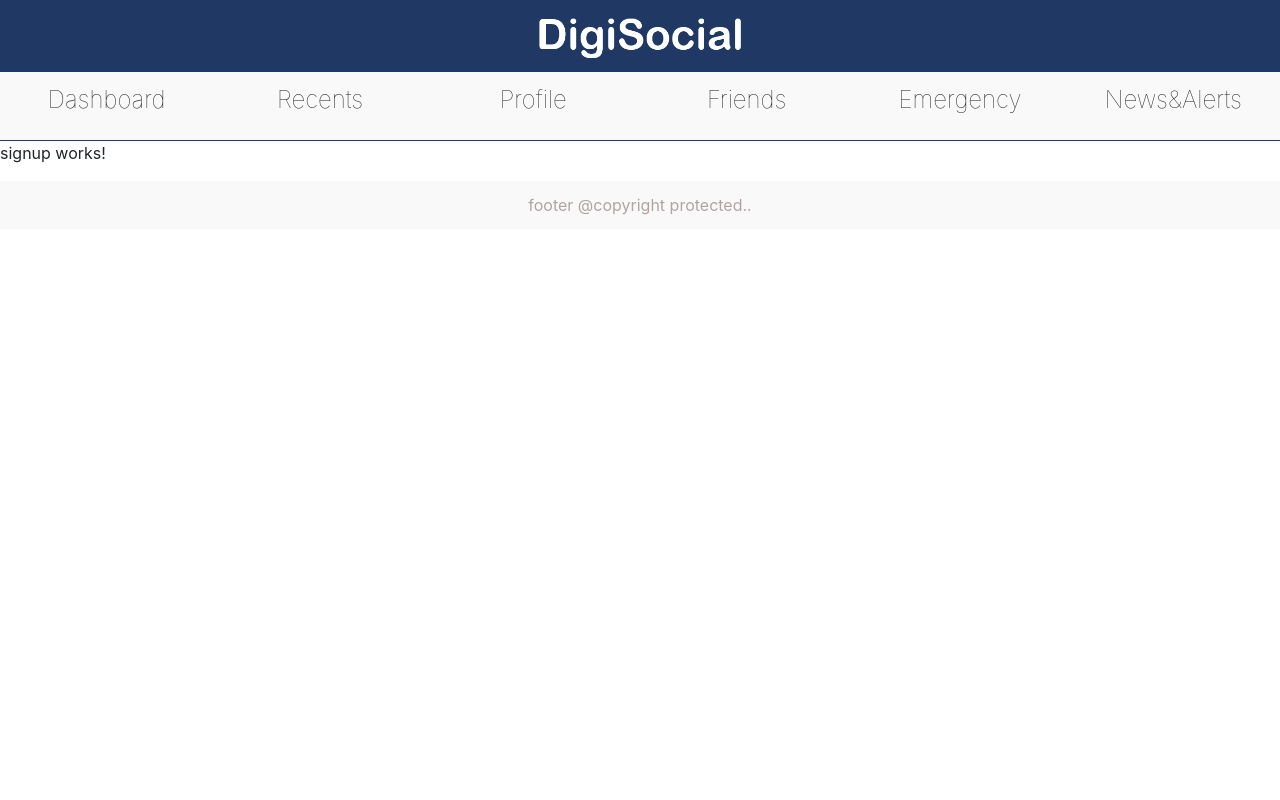
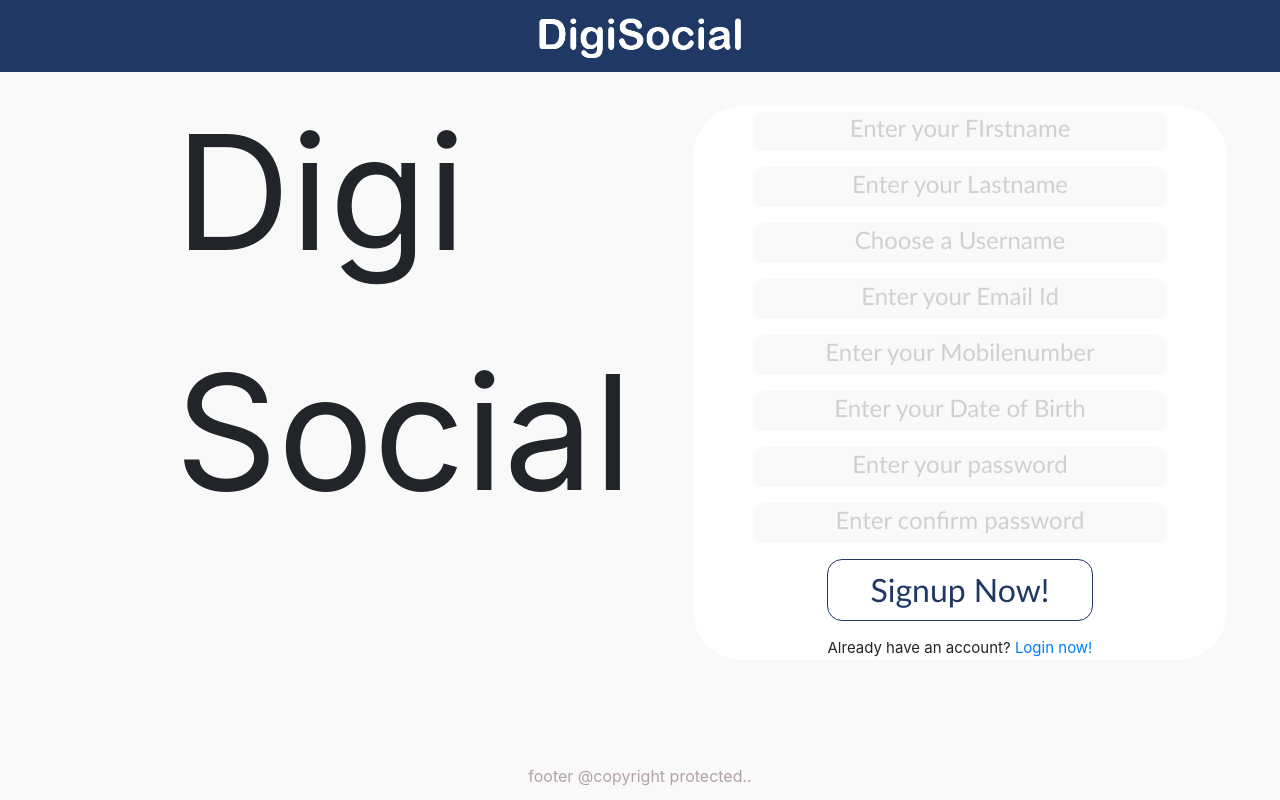
Before and after one commit to soumyadeeppaul7707/DigiSocial, an Angular app in the folder digisocialUI/: page /authentication/signup in a window 1280 px wide. Built offline with nearby package versions, Linux system fonts and the light colour scheme.

Commit message:
login and signup page is completed with proper navigation..

```diff
--- a/digisocialUI/src/app/app.component.html
+++ b/digisocialUI/src/app/app.component.html
@@ -1,4 +1,4 @@
 <app-navbar></app-navbar>
-<app-menubar></app-menubar>
+<!-- <app-menubar></app-menubar> -->
 <router-outlet></router-outlet>
 <app-footer></app-footer>
--- a/digisocialUI/src/app/modules/authentication/authentication-routing.module.ts
+++ b/digisocialUI/src/app/modules/authentication/authentication-routing.module.ts
@@ -4,8 +4,8 @@ import { LoginComponent } from './login/login.component';
 import { SignupComponent } from './signup/signup.component';
 
 const routes: Routes = [
-  {path:"login" , component: LoginComponent},
-  {path:"signup" , component: SignupComponent}
+  {path:"authentication/login" , component: LoginComponent},
+  {path:"authentication/signup" , component: SignupComponent}
 ];
 
 @NgModule({
--- a/digisocialUI/src/app/modules/authentication/login/login.component.css
+++ b/digisocialUI/src/app/modules/authentication/login/login.component.css
@@ -1,5 +1,5 @@
 .login{
-    height : 75vh ;
+    height : 85vh ;
 }
 
 
@@ -76,6 +76,7 @@
 }
 
 input{
+    border : none;
     border-radius: 10px;
     height: 9vh;
 }
--- a/digisocialUI/src/app/modules/authentication/login/login.component.html
+++ b/digisocialUI/src/app/modules/authentication/login/login.component.html
@@ -31,11 +31,11 @@
                   <form [formGroup]="loginForm" (ngSubmit)="onSubmit()" class="formstyling">
                     <div class="spacestyling"></div>
                     <div class="form-group">
-                        <input type="text" placeholder="Enter your Username" formControlName="username" class="form-control"/>
+                        <input type="text" placeholder="Enter your Username" formControlName="username" class="form-control backgroundcolor"/>
                     </div>
                     <div class="spacestyling"></div>
                     <div class="form-group">
-                        <input type="password" placeholder="Enter your password" formControlName="password" class="form-control" />
+                        <input type="password" placeholder="Enter your password" formControlName="password" class="form-control backgroundcolor" />
                     </div>
                     <div class="spacestyling"></div>
                     <div class="form-group">
@@ -54,7 +54,7 @@
 
 
                 <div class="togglescreenoptionstyling">
-                  Still don’t have an account? <a href=#>Signup now!</a>
+                  Still don’t have an account? <a href="authentication/signup">Signup now!</a>
                 </div>
 
 
--- a/digisocialUI/src/app/modules/authentication/signup/signup.component.css
+++ b/digisocialUI/src/app/modules/authentication/signup/signup.component.css
@@ -0,0 +1,86 @@
+.signup{
+    height : 85vh ;
+}
+
+
+.height1{
+    height : 5%;
+}
+
+.height2{
+    height : 75%;
+}
+
+.signupform{
+    border-radius: 50px;
+
+}
+
+.whitebackground{
+    background-color: white;
+}
+
+
+.formstyling{
+    margin-top : 0vh;
+}
+
+.spacestyling{
+    margin : 5px;
+}
+
+.buttondivstyling{
+    width : 100%;
+}
+
+.buttonstyling{
+    border: 1px solid #203864 ;
+    border-radius:15px;
+    color: #203864 ;
+    background-color: white;
+    width : 100%;
+    /* height : 150%; */
+    font-family : Calibri;
+    font-size:200%;
+}
+
+.buttonstyling:hover{
+    background-color: #203864 ;
+    color : white;
+
+}
+
+.buttonstyling:active{
+    box-shadow: none;
+    background-color: #203864 ;
+    color : white;
+
+}
+
+.buttonstyling:focus{
+    box-shadow: none;
+
+}
+
+.togglescreenoptionstyling{
+    font-size: 15px;
+    text-align: center;
+}
+
+
+::placeholder {
+    font-family : Calibri;
+    text-align: center;
+    font-size: 150%;
+    opacity: 0.3;
+}
+
+input{
+    border-radius: 10px;
+    border : none;
+    height: 5vh;
+}
+
+input:focus {
+    border: 1px solid lightblue;
+}
--- a/digisocialUI/src/app/modules/authentication/signup/signup.component.html
+++ b/digisocialUI/src/app/modules/authentication/signup/signup.component.html
@@ -1,3 +1,102 @@
-<p>
-  signup works!
-</p>
+<div class="container-fluid backgroundcolor">
+    <div class="row">
+      <div class="col-lg6 col-md-6 col-sm-12 col-12">
+
+        <div class="row">
+          <div class="col-lg-3 col-md-3 col-sm-12 col-12"></div>
+          <div class="col-lg-6 col-md-6 col-sm-12 col-12">
+            <span style="font-size:1000%"> Digi Social </span>
+          </div>
+          <div class="col-lg-3 col-md-3 col-sm-12 col-12"></div>
+        </div>
+
+      </div>
+
+
+      <div class="col-lg6 col-md-6 col-sm-12 col-12">
+
+        <div class="row">
+          <div class="col-lg-12 col-md-12 col-sm-12 col-12 signup">
+            <div class="row height1"></div>
+            <div class="row height2">
+
+              <div class="col-lg-1 col-md-1 col-sm-12 col-12"></div>
+              <div class="col-lg-10 col-md-10 col-sm-12 col-12 signupform whitebackground">
+
+                <div class="row">
+                  <div class="col-lg-1 col-md-1 col-sm-1 col-1"></div>
+                  <div class="col-lg-10 col-md-10 col-sm-10 col-10">
+
+
+                    <form [formGroup]="signupForm" (ngSubmit)="onSubmit()" class="formstyling">
+                        <div class="spacestyling"></div>
+                        <div class="form-group">
+                            <input type="text" placeholder="Enter your FIrstname" formControlName="firstname" class="form-control backgroundcolor"/>
+                        </div>
+                        <div class="spacestyling"></div>
+                      <div class="form-group">
+                          <input type="text" placeholder="Enter your Lastname" formControlName="lastname" class="form-control backgroundcolor"/>
+                      </div>
+                      <div class="spacestyling"></div>
+                      <div class="form-group">
+                          <input type="text" placeholder="Choose a Username" formControlName="username" class="form-control backgroundcolor"/>
+                      </div>
+                      <div class="spacestyling"></div>
+                      <div class="form-group">
+                          <input type="text" placeholder="Enter your Email Id" formControlName="emailid" class="form-control backgroundcolor"/>
+                      </div>
+                      <div class="spacestyling"></div>
+                      <div class="form-group">
+                          <input type="text" placeholder="Enter your Mobilenumber" formControlName="mobilenumber" class="form-control backgroundcolor"/>
+                      </div>
+                      <div class="spacestyling"></div>
+                      <div class="form-group">
+                          <input type="text" placeholder="Enter your Date of Birth" formControlName="dateofbirth" class="form-control backgroundcolor"/>
+                      </div>
+                      <div class="spacestyling"></div>
+                      <div class="form-group">
+                          <input type="password" placeholder="Enter your password" formControlName="password" class="form-control backgroundcolor" />
+                      </div>
+                      <div class="spacestyling"></div>
+                      <div class="form-group">
+                          <input type="password" placeholder="Enter confirm password" formControlName="confirmpassword" class="form-control backgroundcolor" />
+                      </div>
+                      <div class="spacestyling"></div>
+                      <div class="form-group">
+
+                        <div class="row">
+                          <div class="col-lg-2 col-md-2 col-sm-1 col-1"></div>
+                          <div class="col-lg-8 col-md-8 col-sm-10 col-10 buttondivstyling">
+                              <button class="btn  buttonstyling">Signup Now!</button>
+
+                          </div>
+                          <div class="col-lg-2 col-md-2 col-sm-1 col-1"></div>
+                        </div>
+
+                      </div>
+                  </form>
+
+
+                  <div class="togglescreenoptionstyling">
+                      Already have an account?  <a href="authentication/login">Login now!</a>
+                  </div>
+
+
+                  </div>
+                  <div class="col-lg-1 col-md-1 col-sm-1 col-1"></div>
+                </div>
+
+
+
+
+              </div>
+              <div class="col-lg-1 col-md-1 col-sm-12 col-12"></div>
+
+            </div>
+            <div class="row height1"></div>
+          </div>
+        </div>
+
+      </div>
+    </div>
+  </div>
--- a/digisocialUI/src/app/modules/authentication/signup/signup.component.ts
+++ b/digisocialUI/src/app/modules/authentication/signup/signup.component.ts
@@ -1,4 +1,5 @@
 import { Component, OnInit } from '@angular/core';
+import { FormBuilder } from '@angular/forms';
 
 @Component({
   selector: 'app-signup',
@@ -7,9 +8,24 @@ import { Component, OnInit } from '@angular/core';
 })
 export class SignupComponent implements OnInit {
 
-  constructor() { }
+  constructor(private fb: FormBuilder) { }
 
   ngOnInit() {
   }
 
+  onSubmit(){
+    console.log("signup clicked.");
+  }
+
+  signupForm= this.fb.group({
+    firstname: [''],
+    lastname: [''],
+    username: [''],
+    emailid: [''],
+    mobilenumber: [''],
+    dateofbirth: [''],
+    password: [''],
+    confirmpassword: ['']
+  });
+
 }
```
